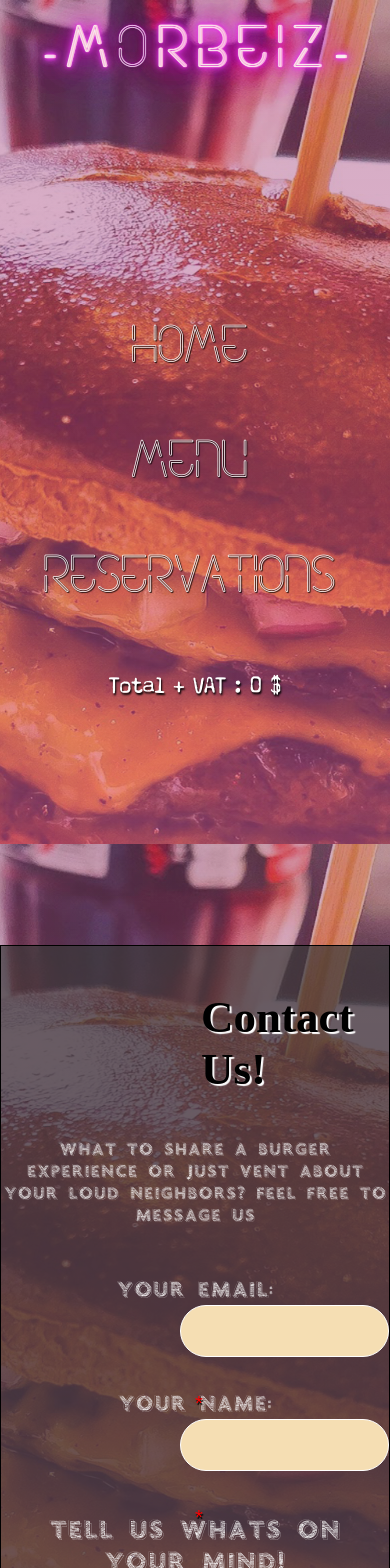
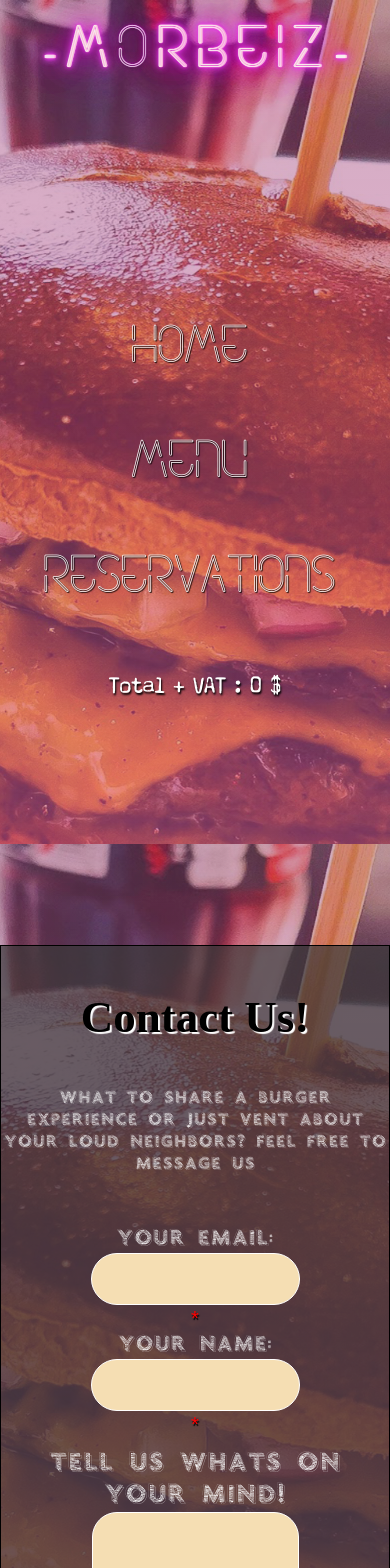
Before and after one commit to Eden-Hazani/Morbiez, a React (Create React App) app: page /orderPayment in a window 390 px wide. Shown: the top 1568 px of the page. Built offline with nearby package versions, Linux system fonts and the light colour scheme; a web font is replaced by a local one.

Commit message:
Added media Quarys for phone users

```diff
--- a/src/components/contactUs/contactUs.css
+++ b/src/components/contactUs/contactUs.css
@@ -110,9 +110,10 @@ form>button {
     src: url('/Morbiez/assets/fonts/chalkFont.ttf');
 }
 
-@media (max-width: 1000px) {
+@media (max-width: 1600px) {
     .contactRest>h3 {
-        margin-left: 200px;
+        margin-left: 0px;
+        text-align: center;
     }
     form {
         margin-right: 0px;
@@ -123,7 +124,10 @@ form>button {
     }
     .textInput>label>input {
         display: block;
-        margin-left: auto;
+        margin: auto;
+    }
+    .textInput>.errorSpan {
+        position: relative;
     }
     .shareTxt {
         margin-right: 0px;
--- a/src/components/contactUs/contatsUs.tsx
+++ b/src/components/contactUs/contatsUs.tsx
@@ -61,7 +61,7 @@ export class ContactUs extends Component<any,ContactUsState>{
                 {showText &&
                 <React.Fragment>
                     <div className='contactRest'>
-                        <h3>Contact Us!</h3>
+                            <h3>Contact Us!</h3>
                         <span className='shareTxt'>What to share a burger experience or just vent about your Loud neighbors? feel free to message us</span>
                         <form style={{display:'inline-block'}}>
                             <div className='textInput'>
--- a/src/components/home/home.css
+++ b/src/components/home/home.css
@@ -72,7 +72,7 @@ hr {
     border-radius: 50px;
 }
 
-@media (max-width: 1000px) {
+@media (max-width: 1600px) {
     .mainChef>p {
         display: block;
         right: 10px;
@@ -86,4 +86,7 @@ hr {
         right: 0;
         width: 300px;
     }
+    .chefTxt {
+        padding: 0px;
+    }
 }
--- a/src/components/home/home.tsx
+++ b/src/components/home/home.tsx
@@ -4,6 +4,7 @@ import AOS from 'aos';
 import 'aos/dist/aos.css';
 import { ImageSilder } from '../imageSlider/imageSlider';
 import { News } from '../news/news';
+
 
 interface HomeState{
     showText:boolean;
@@ -28,7 +29,7 @@ export class Home extends Component <any,HomeState>{
         const  {showText} = this.state
         return(
             <div className='home'>
-                {showText === false &&  <div id="LoadingGif"></div>}
+                {showText === false && <div id="LoadingGif"></div>}
                 {showText &&
                 <React.Fragment>
                     <div data-aos='fade-up'>
--- a/src/components/layout/layout.css
+++ b/src/components/layout/layout.css
@@ -75,7 +75,7 @@ header {
     src: url("/Morbiez/assets/fonts/neonFuture.ttf");
 }
 
-@media (max-width: 1000px) {
+@media (max-width: 1600px) {
     .layout>header {
         height: 250px;
     }
--- a/src/components/news/news.css
+++ b/src/components/news/news.css
@@ -226,10 +226,13 @@
     background-size: cover;
 }
 
-@media (max-width: 1000px) {
+@media (max-width: 1600px) {
     .news {
         display: inline-block;
         width: fit-content;
+        width: 350px;
+        position: relative;
+        right: 10px;
     }
     .flipCard {
         right: 50px;
--- a/src/components/takeAway/takeAway.css
+++ b/src/components/takeAway/takeAway.css
@@ -88,7 +88,7 @@
     font-family: quoteText;
 }
 
-@media (max-width: 1000px) {
+@media (max-width: 1600px) {
     .takeAwayOrder>h1 {
         font-size: 20px;
     }
--- a/src/index.css
+++ b/src/index.css
@@ -11,19 +11,18 @@ body {
 
 #LoadingGif {
     background-repeat: no-repeat;
-    width: 500px;
+    width: 700px;
     margin: auto;
-    height: 70vh;
+    height: 100vh;
     background-image: url("/Morbiez/assets/images/burderLoading.gif");
     background-position: center;
+    background-size: contain;
 }
 
-@media (max-width: 1000px) {
+@media (max-width: 1600px) {
     body {
         background-attachment: fixed;
         background-position: center;
-    }
-    #LoadingGif {
-        width: 0px;
+        overflow-x: hidden;
     }
 }
```
